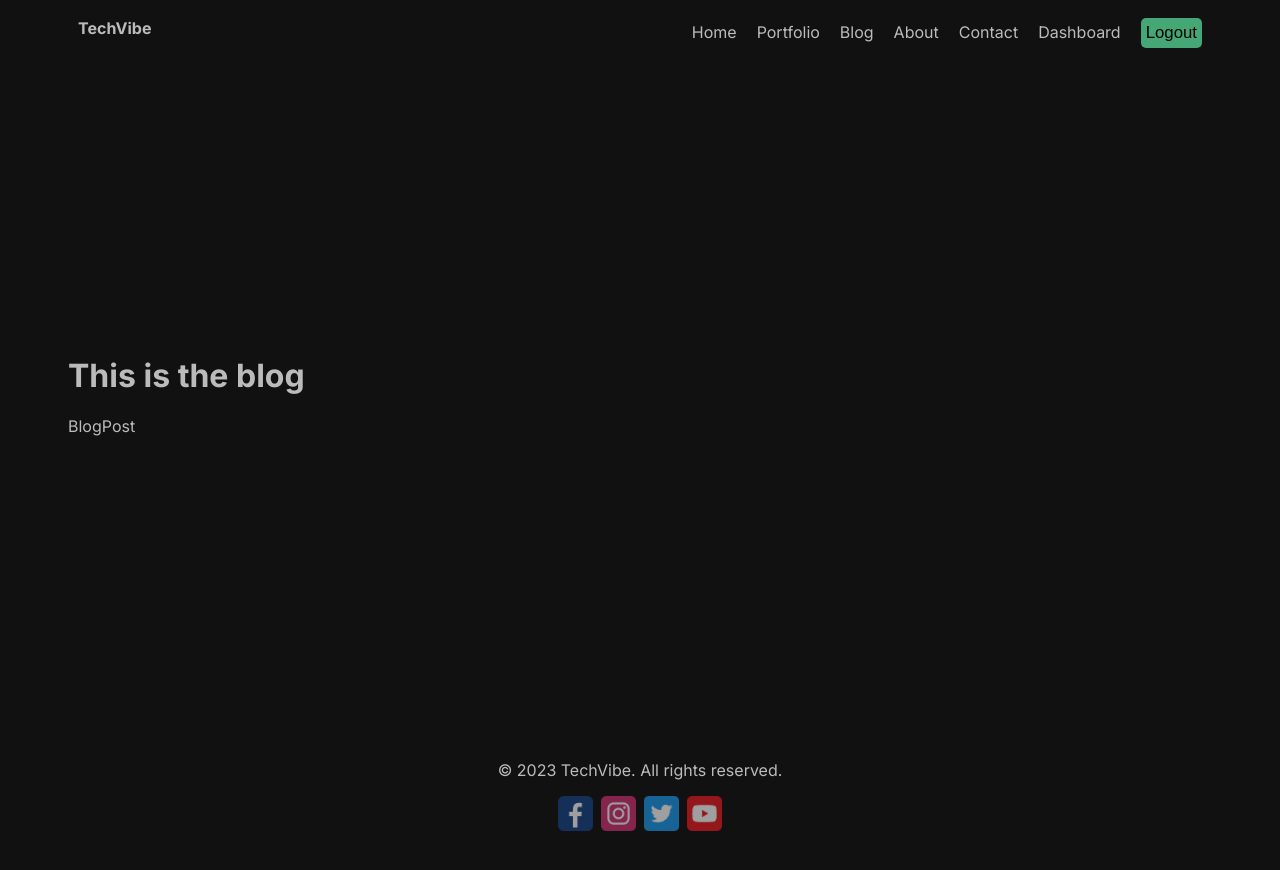
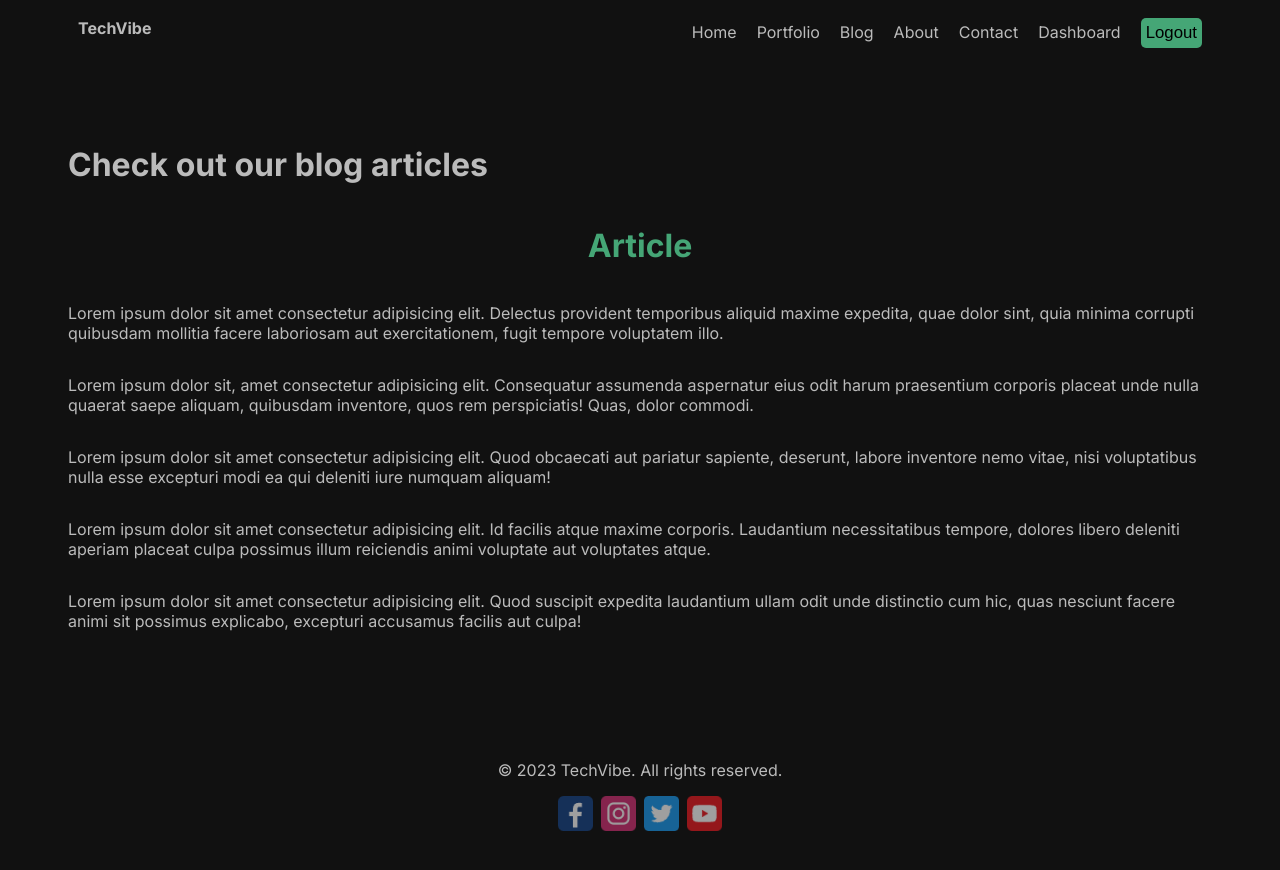
Before and after one commit to AdrianBuican/Tech-Website, a Next.js app: page /blog/article-1 in a window 1280 px wide. Shown: the top 870 px of the page. Built offline with nearby package versions, Linux system fonts and the light colour scheme.

Commit message:
Blog Page

```diff
--- a/src/app/blog/[id]/page.jsx
+++ b/src/app/blog/[id]/page.jsx
@@ -1,8 +1,16 @@
 import React from 'react'
+import styles from './page.module.css'
 
 const BlogPost = () => {
   return (
-    <div>BlogPost</div>
+    <div className={styles.container}>
+      <h1 className={styles.title}>Article</h1>
+      <p>Lorem ipsum dolor sit amet consectetur adipisicing elit. Delectus provident temporibus aliquid maxime expedita, quae dolor sint, quia minima corrupti quibusdam mollitia facere laboriosam aut exercitationem, fugit tempore voluptatem illo.</p>
+      <p>Lorem ipsum dolor sit, amet consectetur adipisicing elit. Consequatur assumenda aspernatur eius odit harum praesentium corporis placeat unde nulla quaerat saepe aliquam, quibusdam inventore, quos rem perspiciatis! Quas, dolor commodi.</p>
+      <p>Lorem ipsum dolor sit amet consectetur adipisicing elit. Quod obcaecati aut pariatur sapiente, deserunt, labore inventore nemo vitae, nisi voluptatibus nulla esse excepturi modi ea qui deleniti iure numquam aliquam!</p>
+      <p>Lorem ipsum dolor sit amet consectetur adipisicing elit. Id facilis atque maxime corporis. Laudantium necessitatibus tempore, dolores libero deleniti aperiam placeat culpa possimus illum reiciendis animi voluptate aut voluptates atque.</p>
+      <p>Lorem ipsum dolor sit amet consectetur adipisicing elit. Quod suscipit expedita laudantium ullam odit unde distinctio cum hic, quas nesciunt facere animi sit possimus explicabo, excepturi accusamus facilis aut culpa!</p>
+    </div>
   )
 }
 
--- /dev/null
+++ b/src/app/blog/[id]/page.module.css
@@ -0,0 +1,8 @@
+.container{
+   display: flex;
+   flex-direction: column;
+   align-items: center;
+}
+.title{
+   color: #45a676;
+}
--- a/src/app/blog/layout.jsx
+++ b/src/app/blog/layout.jsx
@@ -3,7 +3,7 @@ import React from 'react'
 const BlogLayout = ({children}) => {
   return (
     <div>
-      <h1>This is the blog</h1>
+      <h1>Check out our blog articles</h1>
       {children}
     </div>
   )
--- a/src/app/blog/page.module.css
+++ b/src/app/blog/page.module.css
@@ -1,3 +1,3 @@
-.container{
-   background: brown;
+.title{
+   color: #45a676;
 }
--- a/src/app/contact/page.jsx
+++ b/src/app/contact/page.jsx
@@ -4,7 +4,7 @@ import Image from "next/image";
 import Button from "@/components/Button/Button";
 
 export const metadata = {
-  title: "Tech Vibe Contact Information",
+  title: "TechVibe Contact",
   description: "This is Contact Page",
 };
 
--- a/src/app/page.jsx
+++ b/src/app/page.jsx
@@ -1,6 +1,11 @@
 import styles from './page.module.css'
 import Image from 'next/image'
 import Hero from "public/hero.png"
+
+export const metadata={
+  title: "TechVibe Home",
+  description: "This is the Home Page"
+}
 
 export default function Home() {
   return (
```
Also changed, not shown: src/app/blog/page.jsx (+18 -4 lines).
